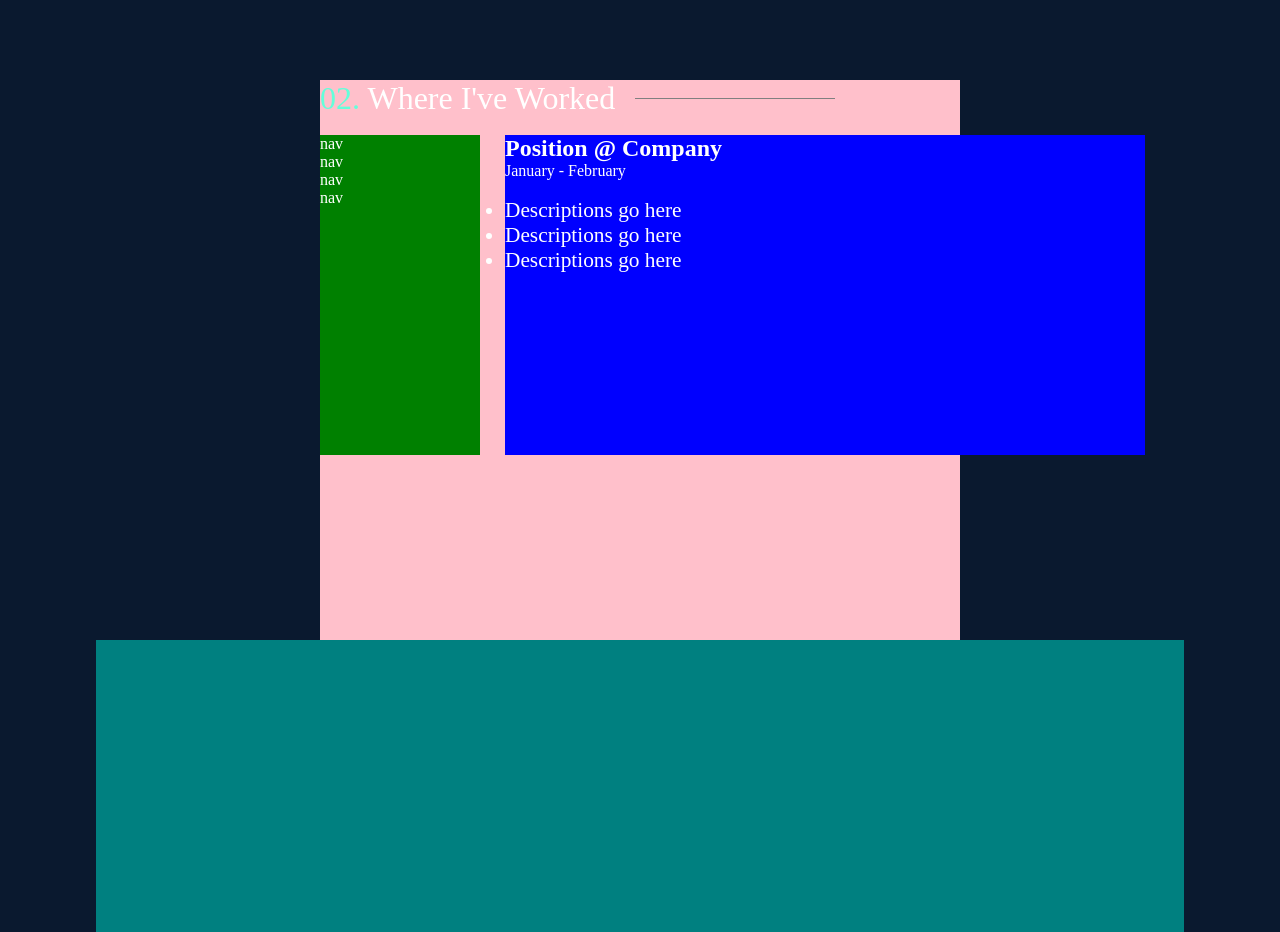
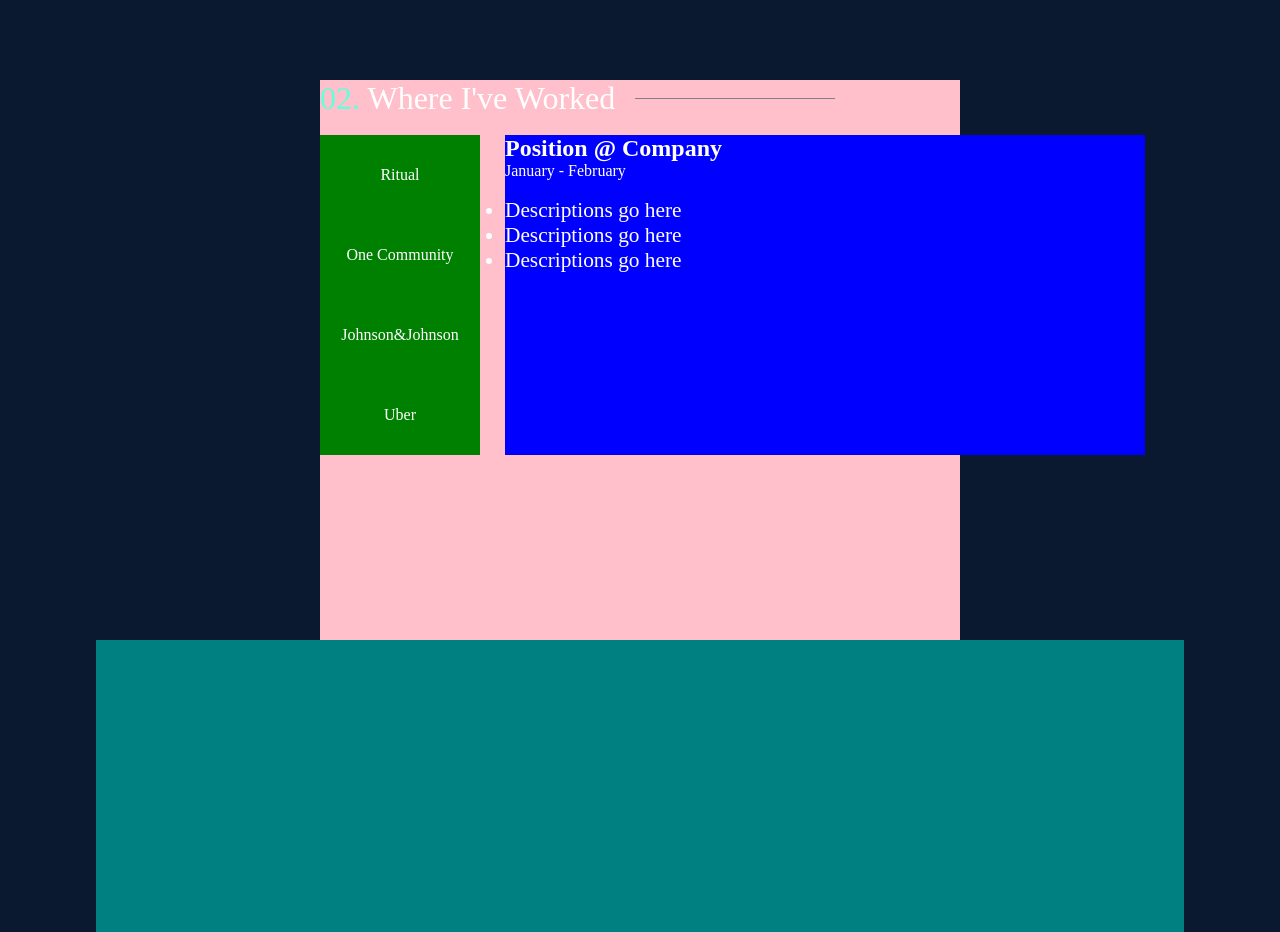
Before and after one commit to ronBP95/port-v5, a Gatsby site: page / in a window 1280 px wide. Shown: the part 1440-2372 px from the top of the page. Built offline with nearby package versions, Linux system fonts and the light colour scheme; Gatsby itself is replaced by a stand-in of ours.

```diff
--- a/src/components/Worked/Worked.css
+++ b/src/components/Worked/Worked.css
@@ -36,7 +36,11 @@
     /* background-color: blue; */
 }
 
-.workedNav ul {
+.workedNav {
+    display: flex;
+    flex-direction: column;
+    justify-content: space-around;
+    align-items: center;
     list-style-type: none;
     background-color: green;
     width: 10em;
--- a/src/components/Worked/Worked.js
+++ b/src/components/Worked/Worked.js
@@ -10,14 +10,12 @@
             </div>
             <br></br>
             <div className='workedContent'>
-                <div className='workedNav'>
-                    <ul>
-                        <li>nav</li>
-                        <li>nav</li>
-                        <li>nav</li>
-                        <li>nav</li>
-                    </ul>
-                </div>
+                <ul className='workedNav'>
+                    <li>Ritual</li>
+                    <li>One Community</li>
+                    <li>Johnson&Johnson </li>
+                    <li>Uber</li>
+                </ul>
                 <div className='workedJobs'>
                     <h2>Position @ Company</h2>
                     <p>January - February</p>
```
